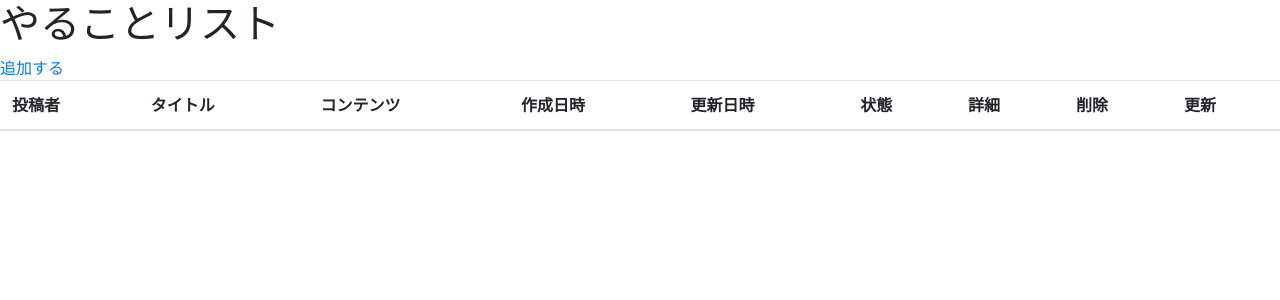
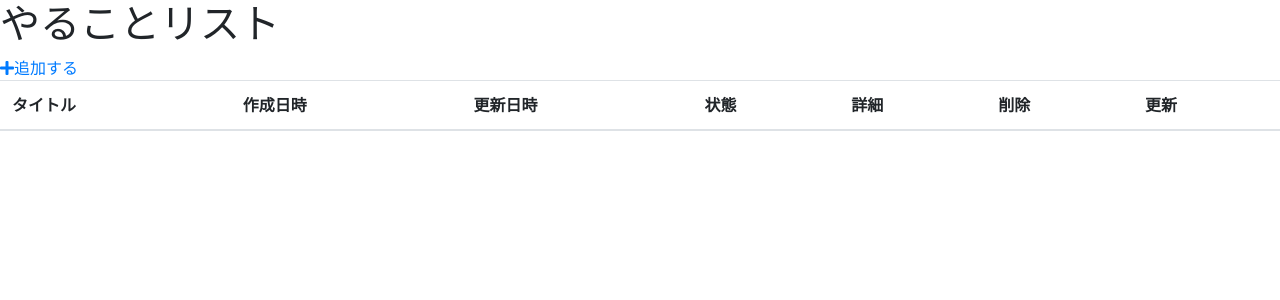
Before and after one commit to Yumihiki/django-todolist, a Django app: page /todolist/ in a window 1280 px wide. Shown: the top 300 px of the page. Run offline with Django 3.2, Linux system fonts and the light colour scheme; data that the repository does not hold is empty; some libraries are stand-ins or nearby versions.

Commit message:
font awesomeを利用してアイコン導入 #14

```diff
--- a/todolist/templates/todolist/todolist_list.html
+++ b/todolist/templates/todolist/todolist_list.html
@@ -10,16 +10,15 @@
           integrity="sha384-Vkoo8x4CGsO3+Hhxv8T/Q5PaXtkKtu6ug5TOeNV6gBiFeWPGFN9MuhOf23Q9Ifjh"
           crossorigin="anonymous"
     >
+    <link href="https://use.fontawesome.com/releases/v5.6.1/css/all.css" rel="stylesheet">
 </head>
     <body>
     <h1>やることリスト</h1>
-    <a href="/todolist/create">追加する</a>
+    <a href="/todolist/create"><i class="fas fa-plus"></i>追加する</a>
     <table class="table table-striped">
         <thead>
         <tr>
-            <th scope="col">投稿者</th>
             <th scope="col">タイトル</th>
-            <th scope="col">コンテンツ</th>
             <th scope="col">作成日時</th>
             <th scope="col">更新日時</th>
             <th scope="col">状態</th>
@@ -31,15 +30,25 @@
         <tbody>
         {% for item in todolist_list %}
         <tr>
-            <td>{{ item.author }}</td>
             <td>{{ item.title }}</td>
-            <td>{{ item.content }}</td>
             <td>{{ item.created_date }}</td>
             <td>{{ item.updated_date }}</td>
             <td>{{ item.status }}</td>
-            <td><a href="{% url 'todolist:detail' item.id %}">詳細</a></td>
-            <td><a href="{% url 'todolist:delete' item.id %}">削除</a></td>
-            <td><a href="{% url 'todolist:update' item.id %}">更新</a></td>
+            <td>
+                <button type="button" class="btn" data-toggle="tooltip" data-placement="top" title="詳細">
+                    <a href="{% url 'todolist:detail' item.id %}"><i class="fas fa-list-ul"></i></a>
+                </button>
+            </td>
+            <td>
+                <button type="button" class="btn" data-toggle="tooltip" data-placement="top" title="削除">
+                    <a href="{% url 'todolist:delete' item.id %}"><i class="fas fa-trash-alt"></i></a>
+                </button>
+            </td>
+            <td>
+                <button type="button" class="btn" data-toggle="tooltip" data-placement="top" title="更新">
+                    <a href="{% url 'todolist:update' item.id %}"><i class="fas fa-edit"></i></a>
+                </button>
+            </td>
         </tr>
         {% endfor %}
         </tbody>
```
